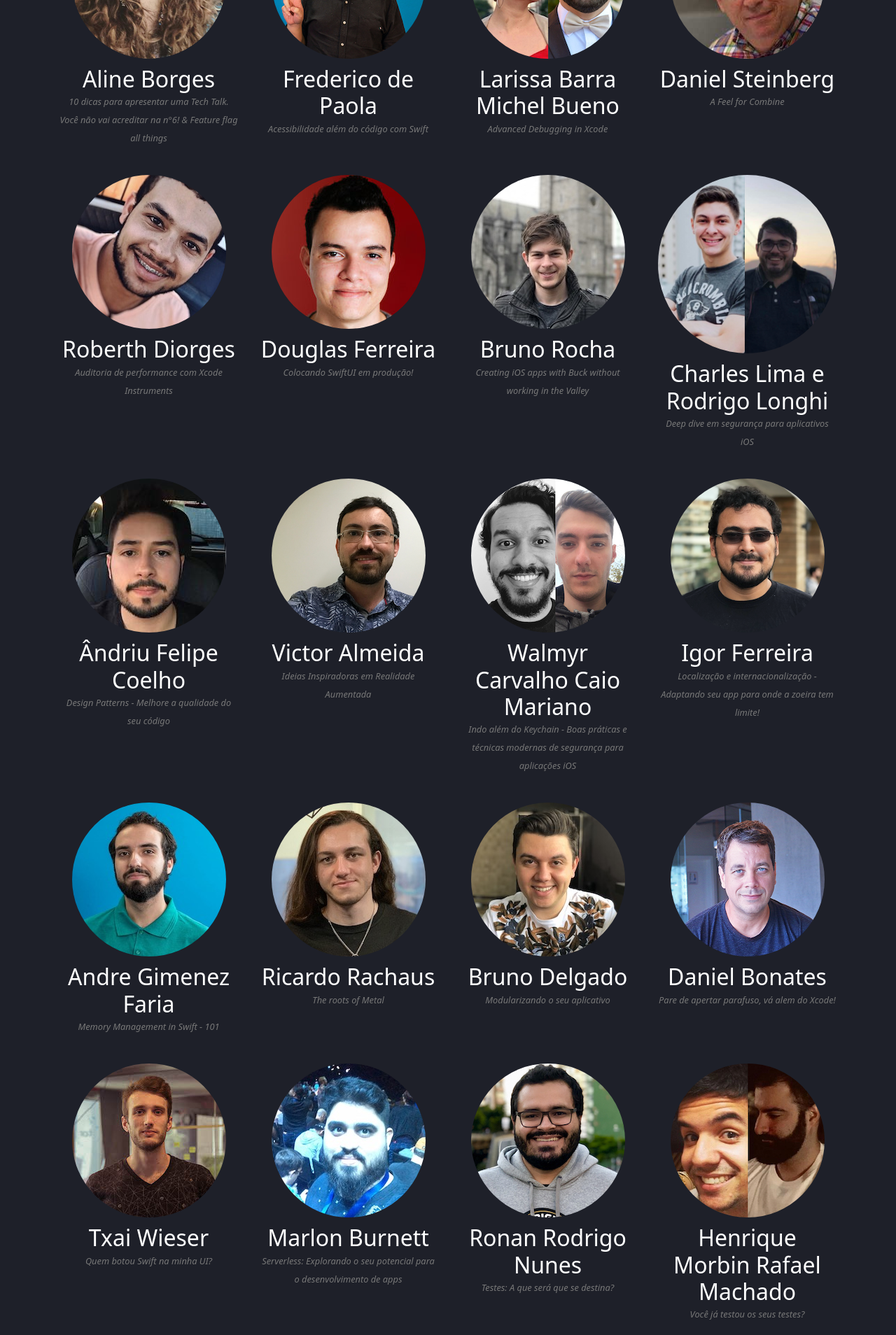
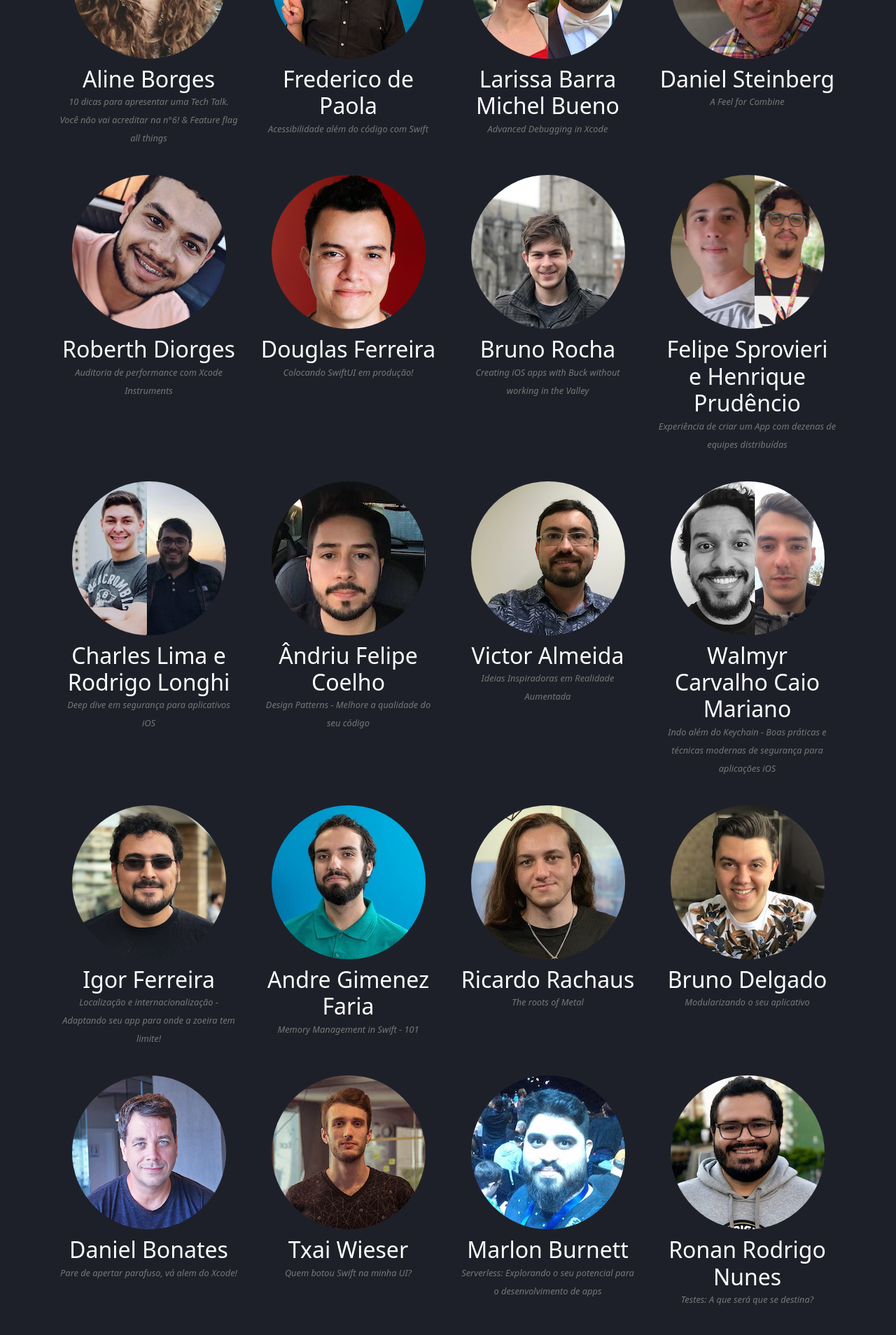
Before and after one commit to CocoaHeadsConference/CocoaHeadsConference.github.io, a Jekyll site: the page built from index.html, in a window 1280 px wide. Shown: the part 1642-3550 px from the top of the page at 70% size. Built offline with Jekyll 4.4.1, drawn with Linux system fonts in a browser that asks for light colours.

Commit message:
Adiciona Speakers do MercadoLivre e a Sponsorship

```diff
--- a/_includes/index/speakers.html
+++ b/_includes/index/speakers.html
@@ -47,6 +47,11 @@
                 image="/images/team/bruno-rocha.jpeg"
                 name="Bruno Rocha"
                 title="Creating iOS apps with Buck without working in the Valley" %}
+
+            {% include index/speaker-block.html
+                image="/images/team/felipe-henrique.png"
+                name="Felipe Sprovieri e Henrique Prudêncio"
+                title="Experiência de criar um App com dezenas de equipes distribuídas" %}
 
             {% include index/speaker-block.html
                 image="/images/team/rodrigo-charles.png"
--- a/_includes/index/sponsors.html
+++ b/_includes/index/sponsors.html
@@ -3,9 +3,15 @@
 <section id="sponsors">
     <h1>{{t.title}}</h1>
 
+    <div class='platinum'>
+        <a href="https://mercadolivre.com.br">
+            <img src="/images/sponsors/meli-white.svg" alt="Mercado Livre">
+        </a>
+    </div>
+
     <div class="silver">
         <a href="http://airbuddy.app">
-            <img src="/images/sponsors/airbuddy.png">
+            <img src="/images/sponsors/airbuddy.png" alt="AirBuddy App">
         </a>
     </div>
 
--- a/_sass/index/place.scss
+++ b/_sass/index/place.scss
@@ -10,6 +10,7 @@
         flex-direction: column;
         margin-right: 20px;
         justify-content: space-evenly;
+        max-width: 411px;
 
         img {
             width: 100%;
@@ -17,6 +18,10 @@
 
         @media screen and (max-width: map-get($map: $container-max-widths, $key: md)){
             text-align: center;
+        }
+
+        a {
+            color: white;
         }
     }
 
@@ -31,7 +36,6 @@
     #map {
         margin-top: 20px;
         height: 400px;
-        width: 90vw;
         img {
             border-radius: 20px;
             max-height: 100%;
--- a/_sass/index/sponsors.scss
+++ b/_sass/index/sponsors.scss
@@ -7,17 +7,30 @@
     .platinum {
         display: flex;
         justify-content: space-evenly;
+
+        @media screen and (min-width: map-get($map: $container-max-widths, $key: md)){
+            img {
+                max-height: 300px;
+                margin-top: 10px;
+            }
+        }
+        @media screen and (min-width: map-get($map: $container-max-widths, $key: md)) and
+                          (max-width: map-get($map: $container-max-widths, $key: lg)) {
+            img {
+                width: 300px;
+            }
+        }
     }
 
     h1 {
         text-align: center;
+        margin-bottom: 20px;
     }
 
     .silver {
         display: flex;
         justify-content: center;
         padding: 20px;
-    }
 
         @media screen and (min-width: map-get($map: $container-max-widths, $key: md)){
             img {
@@ -30,8 +43,11 @@
             img {
                 width: 200px;
             }
+        }
 
     }
+
+
 
     @media screen and (max-width: map-get($map: $container-max-widths, $key: sm)){
         h1 {
```
Also changed, not shown: images/sponsors/meli-white.svg (added), images/team/felipe-henrique.png (added), images/team/rodrigo-charles.png. Lines whose indentation alone changed are shown as unchanged.
